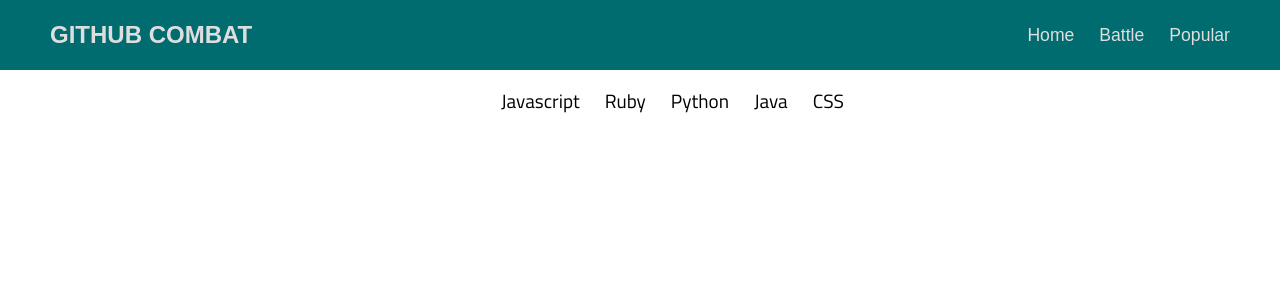
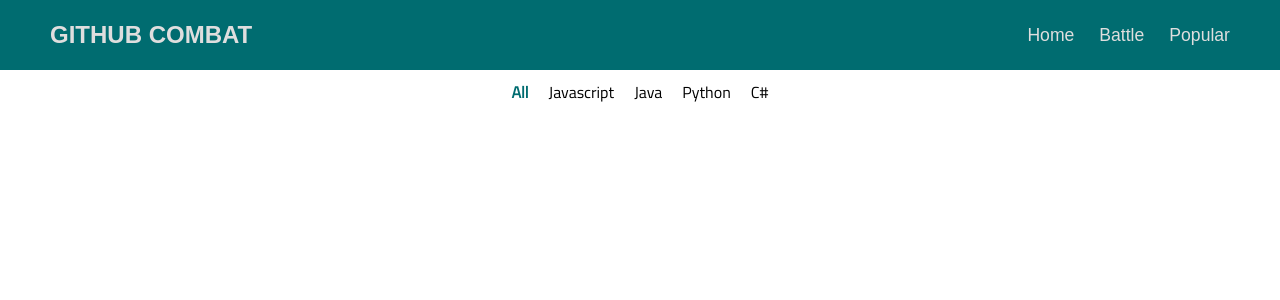
Before and after one commit to ark1980/github-combat, a React (Create React App) app: page /popular in a window 1280 px wide. Shown: the top 300 px of the page. Built offline with nearby package versions, Linux system fonts and the light colour scheme; a web font is replaced by a local one.

Commit message:
create navigation for Popular component

```diff
--- a/src/App.css
+++ b/src/App.css
@@ -1,4 +1,5 @@
 .App {
+  margin: 0 auto;
   text-align: center;
   font-family: 'Titillium Web', sans-serif;
 }
@@ -55,14 +56,25 @@ a {
   color: rgb(255, 255, 255);
 }
 
+ul {
+  margin: 0;
+  padding: 0;
+}
+
+li {
+  list-style: none;
+}
 .popular {
   display: flex;
-  flex-direction: column;
-  align-items: center;
+  justify-content: center;
 }
 
-.popular ul li {
-  display: inline;
-  padding-left: 25px;
-  font-size: 1.2rem;
+.languages {
+  display: flex;
+  justify-content: center;
 }
+
+.languages li {
+  margin: 10px;
+  cursor: pointer;
+}
--- /dev/null
+++ b/src/components/Languages.js
@@ -0,0 +1,24 @@
+import React from 'react';
+
+const Languages = ({ selectLanguage, onSelect }) => {
+  const languages = ["All", "Javascript", "Java", "Python", "C#"]
+  return (
+   <div>
+    <ul className="languages">
+      {
+        languages.map((language, index) => (
+          <li
+            style={language === selectLanguage ? {color: "rgb(0, 108, 112)", fontWeight: "bold"} : null}
+            key={index}
+            onClick={onSelect.bind(null, language)}
+          >
+            {language}
+          </li>
+        ))
+      }
+    </ul>
+   </div>
+ )
+}
+
+export default Languages;
--- a/src/components/Popular.js
+++ b/src/components/Popular.js
@@ -1,16 +1,23 @@
 import React, { Component } from 'react';
+import Languages from './Languages';
+import fetchPopularRepos from '../utils/api';
 
 class Popular extends Component {
+  state = {
+    selectedLanguage: "All"
+  }
+
+  onClickHandle = (lang) => {
+    this.setState({ selectedLanguage: lang });
+  }
+
   render () {
     return(
       <div className="popular">
-        <ul>
-          <li>Javascript</li>
-          <li>Ruby</li>
-          <li>Python</li>
-          <li>Java</li>
-          <li>CSS</li>
-        </ul>
+        <Languages
+          selectLanguage={this.state.selectedLanguage}
+          onSelect={this.onClickHandle}
+        />
       </div>
     )
   }
```
